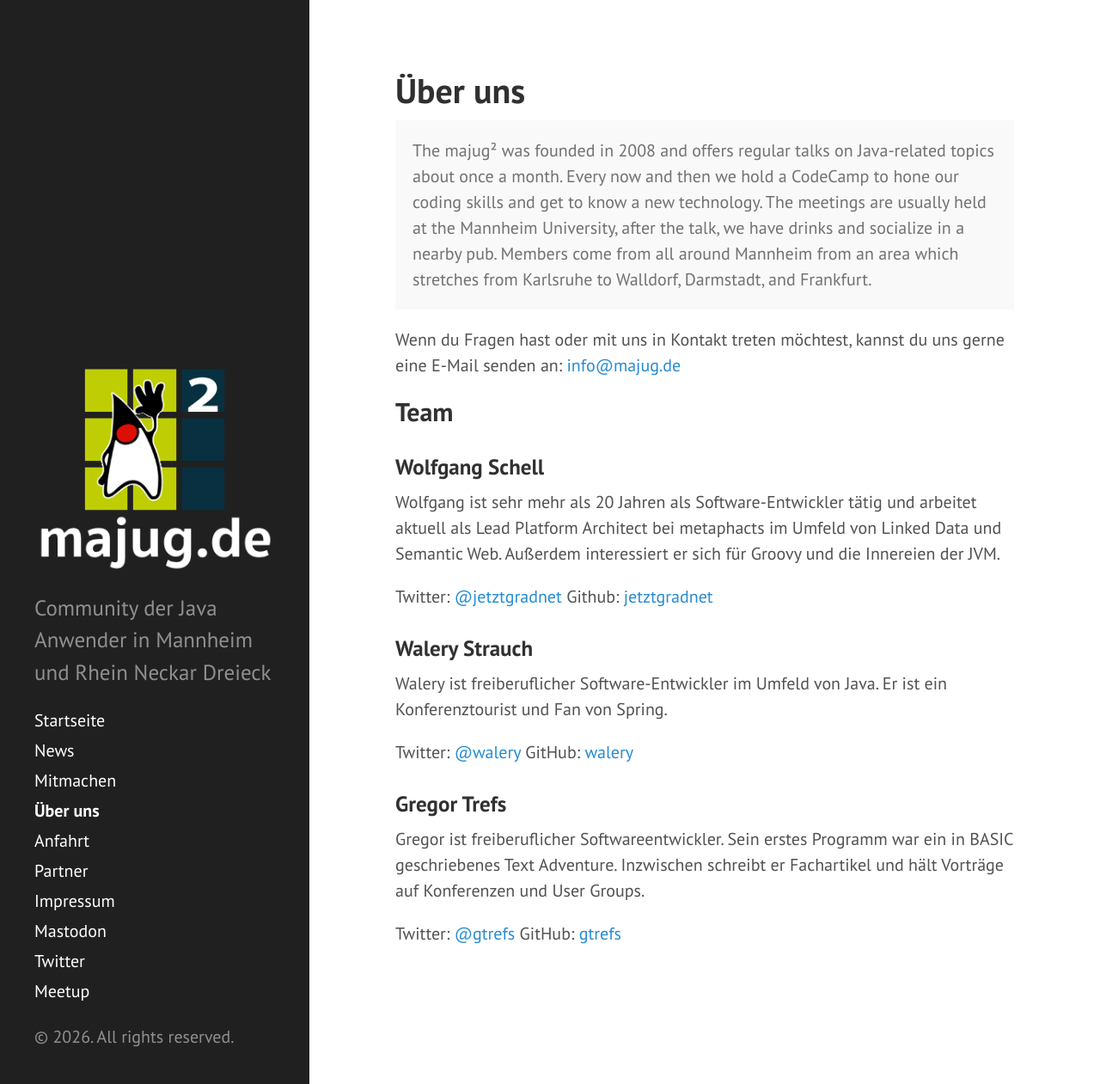
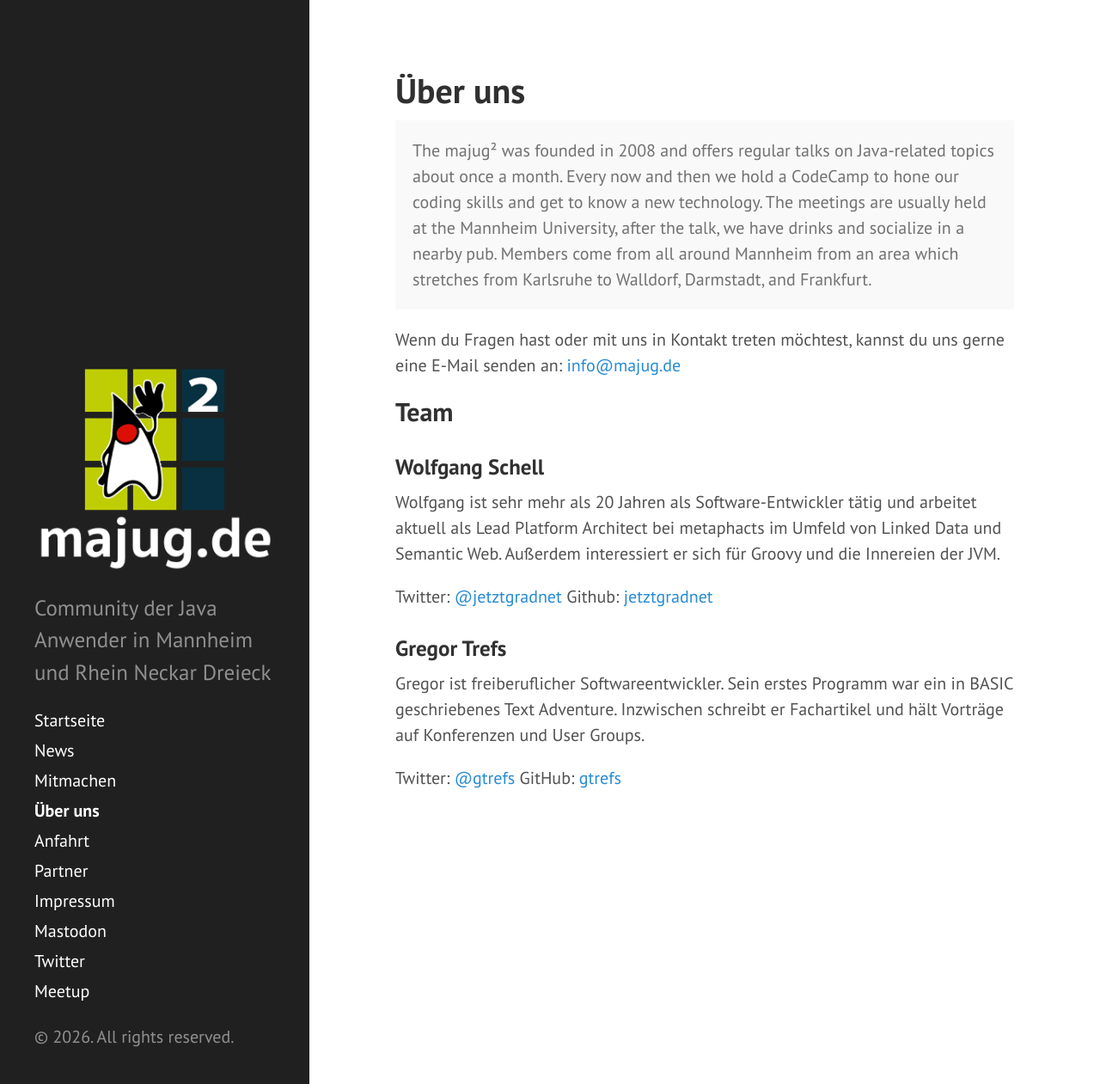
Before and after one commit to majug/majug.github.io, a Jekyll site: the page built from about.md, in a window 1280 px wide and 1261 px high. Shown: the whole window at 86% size. Built offline with Jekyll 4.4.1, drawn with Linux system fonts in a browser that asks for light colours.

Commit message:
Removed former team members

```diff
--- a/about.md
+++ b/about.md
@@ -20,13 +20,6 @@ Wolfgang ist sehr mehr als 20 Jahren als Software-Entwickler tätig und arbeitet
 Twitter: [@jetztgradnet](https://twitter.com/jetztgradnet)
 Github: [jetztgradnet](https://github.com/jetztgradnet/)
 
-### Walery Strauch
-
-Walery ist freiberuflicher Software-Entwickler im Umfeld von Java. Er ist ein Konferenztourist und Fan von Spring.
-
-Twitter: [@walery](https://twitter.com/walery)
-GitHub: [walery](https://github.com/walery)
-
 ### Gregor Trefs
 Gregor ist freiberuflicher Softwareentwickler. Sein erstes Programm war ein in BASIC geschriebenes Text Adventure. Inzwischen schreibt er Fachartikel und hält Vorträge auf Konferenzen und User Groups.
 
```
